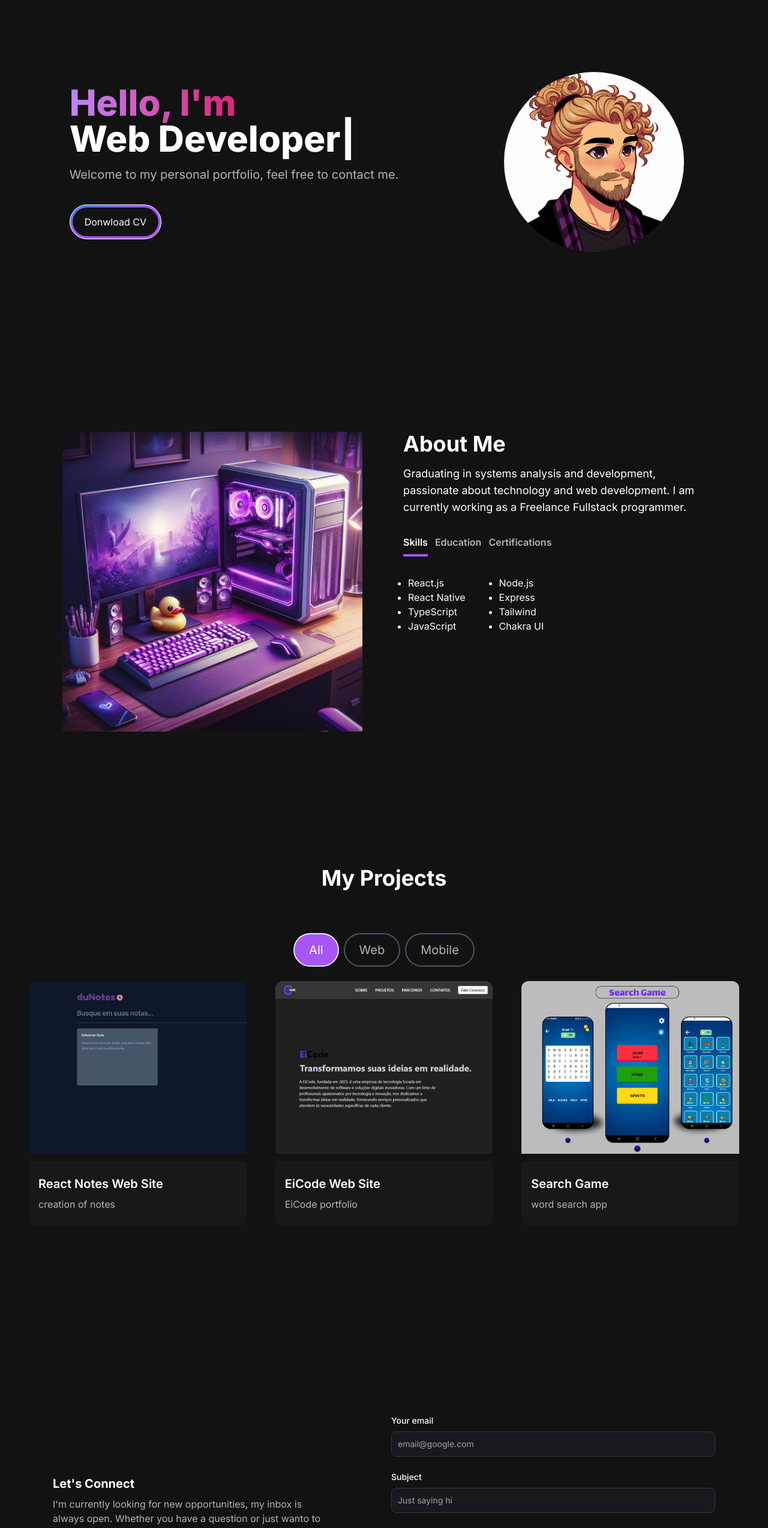
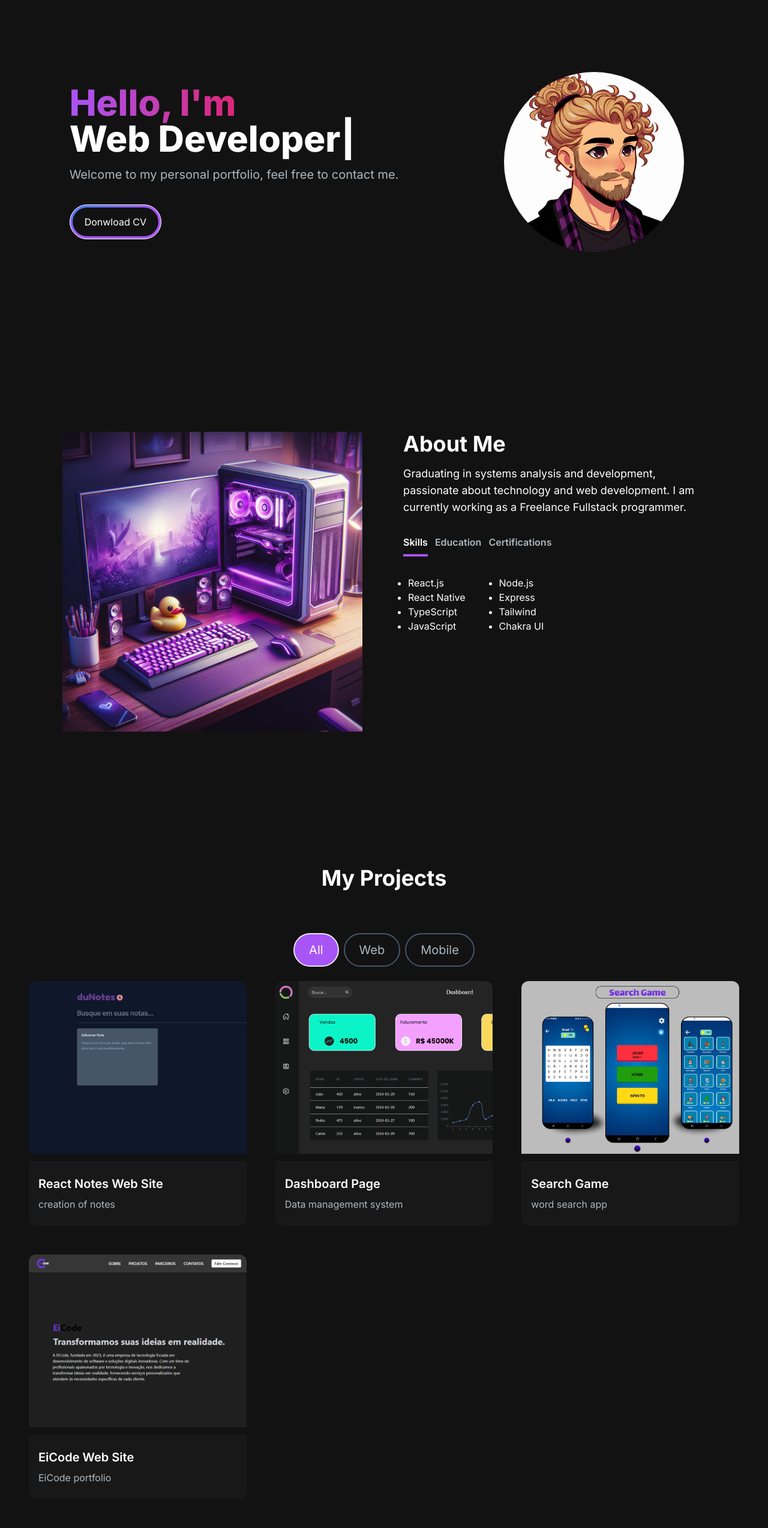
Before and after one commit to CalvinSoares/my-portfolio, a Next.js app: page / in a window 1280 px wide. Shown: the part 140-2688 px from the top of the page at 60% size. Built offline with nearby package versions, Linux system fonts and the light colour scheme.

Commit message:
feat: new project add

```diff
--- a/src/app/components/HeroSection.jsx
+++ b/src/app/components/HeroSection.jsx
@@ -4,6 +4,7 @@ import Image from 'next/image'
 import { TypeAnimation } from 'react-type-animation'
 import AOS from 'aos';
 import 'aos/dist/aos.css';
+
 
 export default function HeroSection() {
     useEffect(() =>{
@@ -39,7 +40,7 @@ export default function HeroSection() {
               data-aos="fade-up"
               className='col-span-7 place-self-center text-center sm:text-left'>
                   <h1 className='text-white mb-4 text-4xl sm:text-5xl lg:text-6xl font-extrabold'>
-                    <span className='text-transparent bg-clip-text bg-gradient-to-r from-purple-400 to-pink-600'>Hello, I&apos;m{" "}</span>
+                    <span className='text-transparent bg-clip-text bg-gradient-to-r from-purple-500 to-pink-600'>Hello, I&apos;m{" "}</span>
                     <br />
                     <TypeAnimation
                       sequence={[
--- a/src/app/components/ProjectsSection.jsx
+++ b/src/app/components/ProjectsSection.jsx
@@ -16,12 +16,12 @@ const projectData = [
     },
     {
         id: 2,
-        title: "EiCode Web Site",
-        description: "EiCode portfolio",
-        image: "/images/projects/eicodee.png",
+        title: "Dashboard Page",
+        description: "Data management system",
+        image: "/images/projects/dashboard.png",
         tag: ["All", "Web"],
-        gitUrl: "https://github.com/CalvinSoares/EiCodeWebSite",
-        previewUrl: "https://eicodee.com/",
+        gitUrl: "https://github.com/CalvinSoares/ChartsDashboard",
+        previewUrl: "https://charts-dashboard-nine.vercel.app/",
     },
     {
         id: 3,
@@ -31,7 +31,17 @@ const projectData = [
         tag: ["All", "Mobile"],
         gitUrl: "https://github.com/CalvinSoares/word-search-game",
         previewUrl: "/",
-    }
+    },
+    {
+        id: 4,
+        title: "EiCode Web Site",
+        description: "EiCode portfolio",
+        image: "/images/projects/eicodee.png",
+        tag: ["All", "Web"],
+        gitUrl: "https://github.com/CalvinSoares/EiCodeWebSite",
+        previewUrl: "https://eicodee.com/",
+    },
+
 ];
 
 export default function ProjectsSection() {
```
